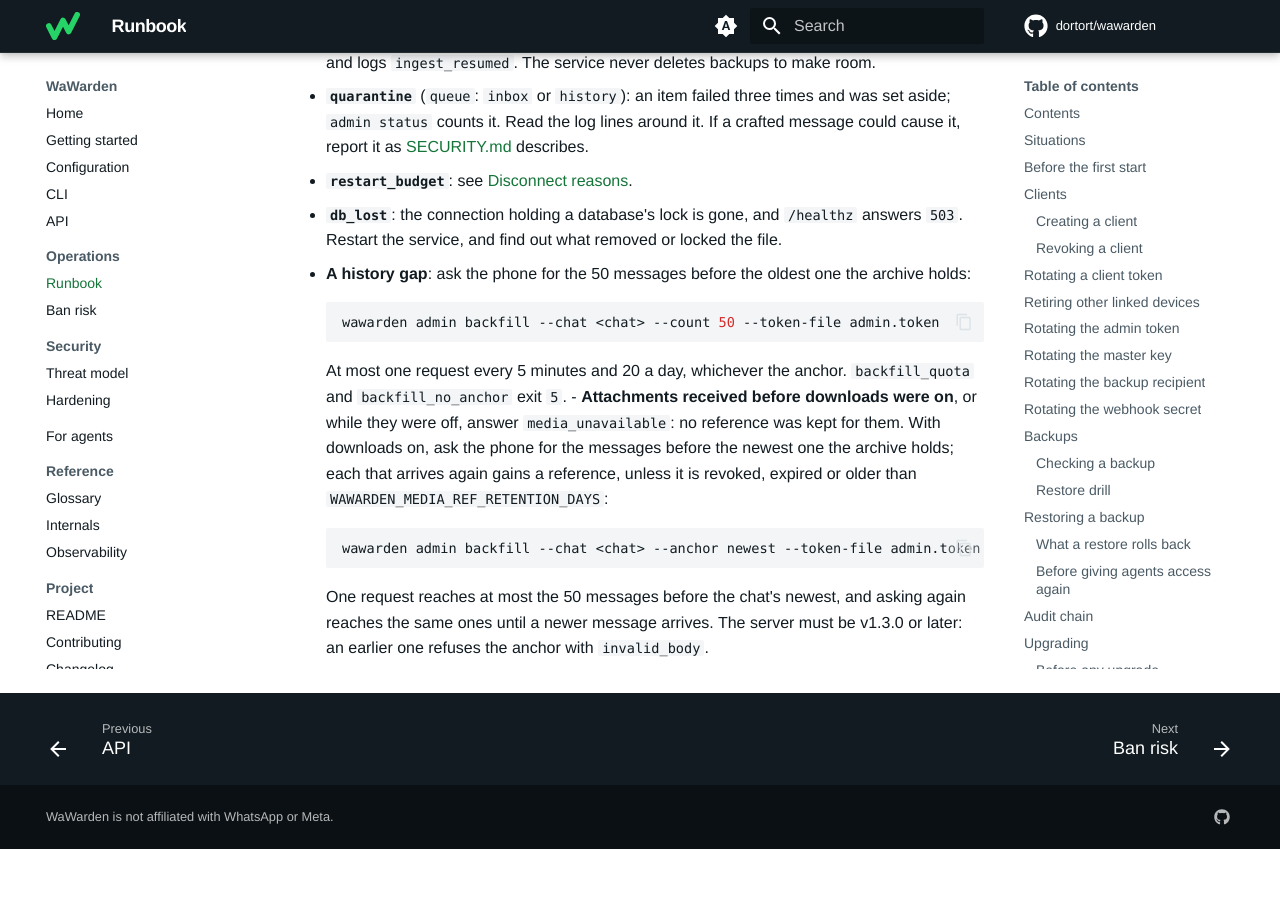
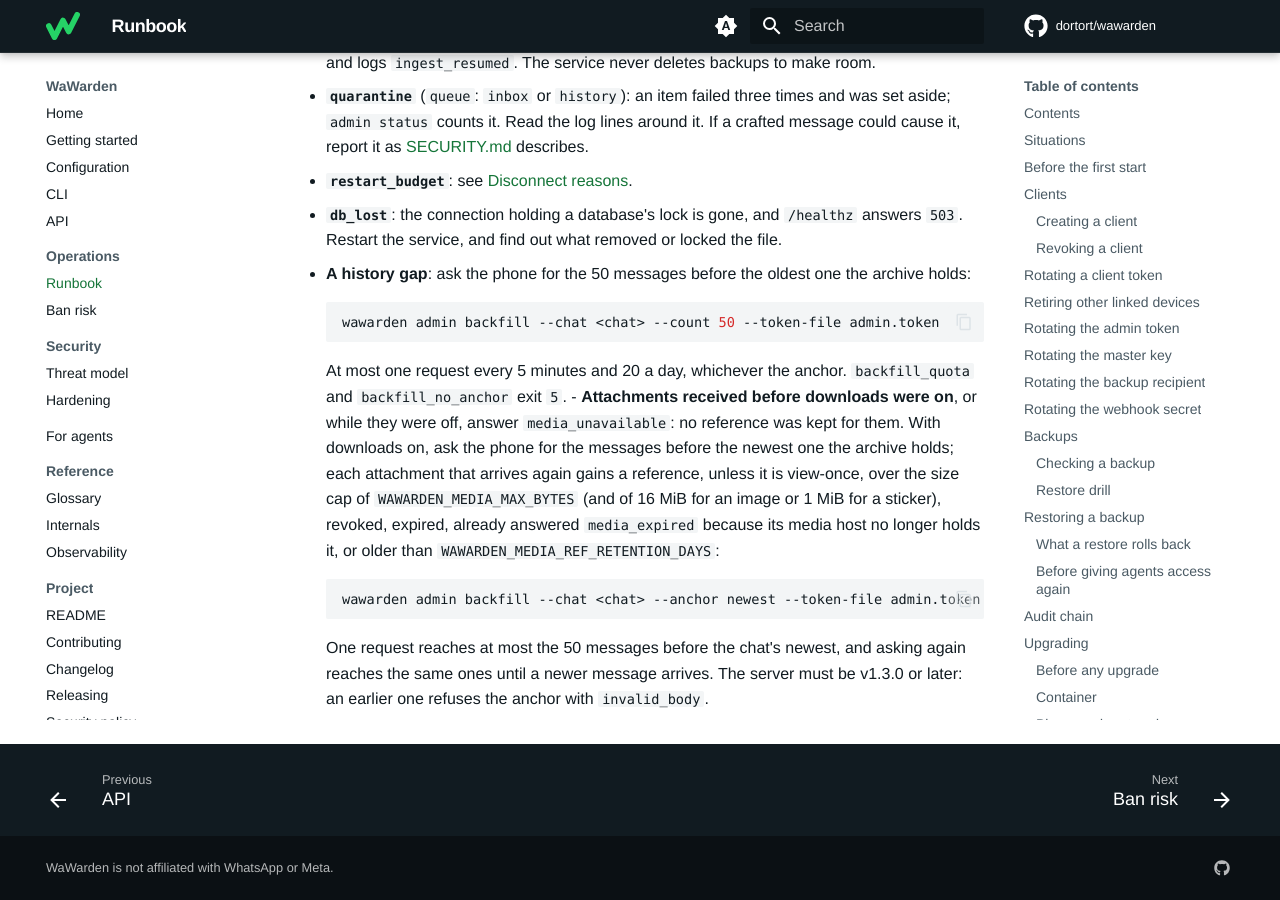
Before and after one commit to dortort/wawarden, an MkDocs documentation site: the page built from docs/runbook.md, in a window 1280 px wide and 900 px high, scrolled down 21617 px. Built offline with MkDocs 1.6.1 and Material for MkDocs 9.7.7, drawn with Linux system fonts in a browser that asks for light colours; comment, search, counter and statistics services are not loaded; before the commit the page ends 22466 px from its top, so only the background shows below that.

Commit message:
docs(runbook): list every attachment a newest backfill leaves without a reference
A re-delivered attachment gains no reference when it is view-once, over the
size cap, or already answered media_expired, besides being revoked, expired
or past the reference retention.

Co-Authored-By: Claude Opus 5.5 <noreply@anthropic.com>
Co-Authored-By: Claude Fable 5.1 <noreply@anthropic.com>

````diff
--- a/docs/runbook.md
+++ b/docs/runbook.md
@@ -881,8 +881,11 @@ copies it, so a dropped post loses no event from the output.
 - **Attachments received before downloads were on**, or while they were off,
   answer `media_unavailable`: no reference was kept for them. With downloads
   on, ask the phone for the messages before the newest one the archive holds;
-  each that arrives again gains a reference, unless it is revoked, expired or
-  older than `WAWARDEN_MEDIA_REF_RETENTION_DAYS`:
+  each attachment that arrives again gains a reference, unless it is
+  view-once, over the size cap of `WAWARDEN_MEDIA_MAX_BYTES` (and of 16 MiB
+  for an image or 1 MiB for a sticker), revoked, expired, already answered
+  `media_expired` because its media host no longer holds it, or older than
+  `WAWARDEN_MEDIA_REF_RETENTION_DAYS`:
 
   ```sh
   wawarden admin backfill --chat <chat> --anchor newest --token-file admin.token
````
